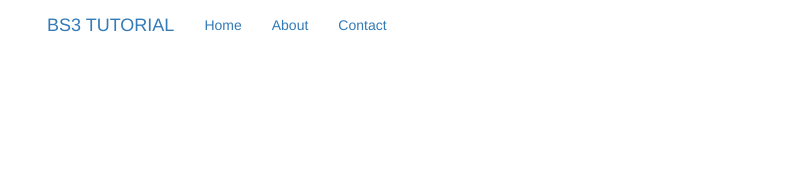
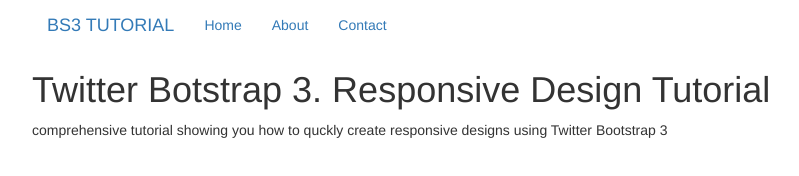
Before and after one commit to JosueXimello/ExamenPracticoUNITII, a plain HTML site: page index.html in a window 1280 px wide. Shown: the whole page, without its empty margins (38-837 px from the left). Drawn offline with nearby package versions, Linux system fonts and the light colour scheme.

```diff
--- a/index.html
+++ b/index.html
@@ -32,6 +32,13 @@
 
 	</header>
 
+	<div class="banner">
+		<div class="container">
+			<h1>Twitter Botstrap 3. Responsive Design Tutorial</h1>
+			<p>comprehensive tutorial showing you how to quckly create responsive designs using Twitter Bootstrap 3</p>
+		</div>
+	</div>
+
 
 
 	<!--These scripts are in the botton of the code, to save on page load times-->
```
